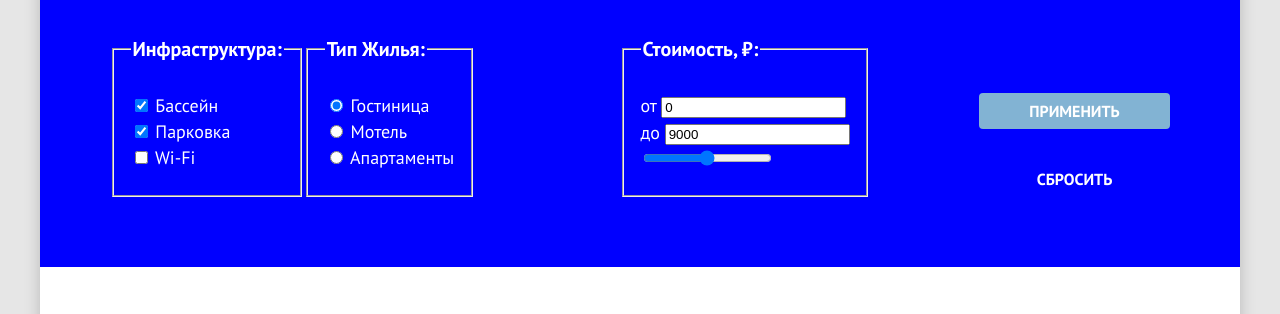
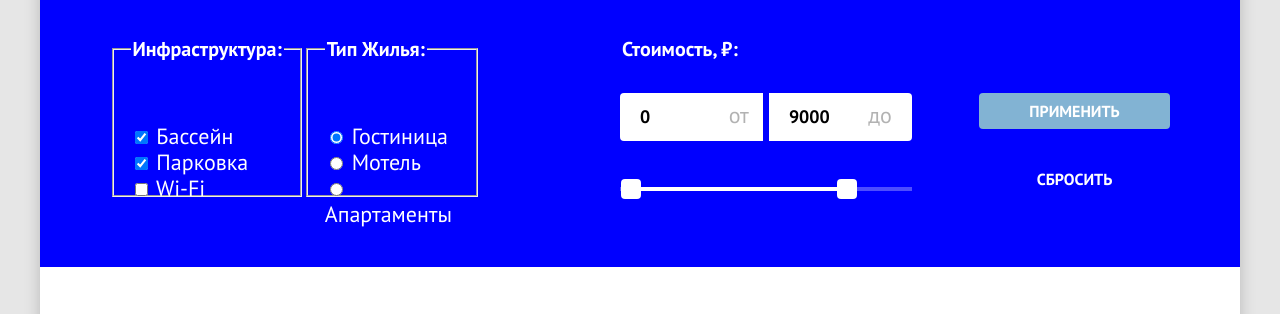
Before and after one commit to htmlacademy-htmlcss/2490327-sedona-40, a plain HTML site: page catalog.html in a window 1280 px wide. Shown: the part 209-523 px from the top of the page. Drawn offline with Linux system fonts and the light colour scheme.

Commit message:
Добавляет стилизацию формы "Стоимость"

```diff
--- a/catalog.html
+++ b/catalog.html
@@ -114,26 +114,28 @@
             <div class="catalog-filter-price-container">
               <fieldset class="catalog-filter-price">
                 <legend class="catalog-filter-title">Стоимость, ₽:</legend>
-                <!-- Довести до ума range -->
-                <ul class="catalog-filter-list">
-                  <li class="catalog-filter-item">
-                    <label class="control">
-                      от
-                      <input class="control-input" type="text" name="from" value="0">
+                <div class="range">
+                  <div class="range-wrapper-inputs">
+                    <label class="catalog-filter-lable">
+                      <span class="range-wrapper-inputs-text">от</span>
+                      <input class="range-input range-input-min" type="number" name="min-price" value="0" placeholder="от">
                     </label>
-                  </li>
-                  <li class="catalog-filter-item">
-                    <label class="control">
-                      до
-                      <input class="control-input" type="text" name="before" value="9000">
+                    <label class="catalog-filter-lable">
+                      <span class="range-wrapper-inputs-text">до</span>
+                      <input class="range-input range-input-max" type="number" name="max-price" value="9000" placeholder="до">
                     </label>
-                  </li>
-                  <li class="catalog-filter-item">
-                    <label class="control">
-                      <input class="control-input" type="range" name="price-range" min="0" max="9000">
-                    </label>
-                  </li>
-                </ul>
+                  </div>
+                  <div class="range-scale">
+                    <div class="range-bar" style="right: 60px; width: 226px;">
+                      <button type="button" class="range-toggle toggle-min">
+                        <span class="visually-hidden">Изменить минимальную цену.</span>
+                      </button>
+                      <button type="button" class="range-toggle toggle-max">
+                        <span class="visually-hidden">Изменить максимальную цену.</span>
+                      </button>
+                    </div>
+                  </div>
+                </div>
               </fieldset>
               <div class="catalog-filter-buttons">
                 <button class="button button-submit" type="submit">Применить</button>
@@ -260,21 +262,26 @@
         <ul class="pagination-list">
           <li>
             <a class="pagination-link pagination-link-current" aria-current="page">1</a>
+            <span class="visually-hidden">Первая страница каталога</span>
           </li>
           <li>
             <a class="pagination-link" href="#">2</a>
+            <span class="visually-hidden">Вторая страница каталога</span>
           </li>
           <li>
             <a class="pagination-link" href="#">3</a>
+            <span class="visually-hidden">Треья страница каталога</span>
           </li>
           <li>
             <a class="pagination-link" href="#">4</a>
+            <span class="visually-hidden">Четвертая страница каталога</span>
           </li>
           <li>
             <a class="pagination-link">...</a>
           </li>
           <li>
             <a class="pagination-link" href="#">10</a>
+            <span class="visually-hidden">Последняя страница каталога</span>
           </li>
         </ul>
       </section>
--- a/styles/styles.css
+++ b/styles/styles.css
@@ -236,7 +236,7 @@ body {
   color: #FFFFFF;
   background-size: 20px 20px;
   background-color: #7DB54F;
-  border-radius: 50%;
+  border-radius: 100vw;
   padding: 5px;
   position: absolute;
   right: 3px;
@@ -507,6 +507,14 @@ body {
   line-height: 24px;
 }
 
+.subscribe-form input:hover {
+  background-color: #E6E6E6;
+}
+
+.subscribe-form input:focus {
+  outline: 3px solid #83B3D3;
+}
+
 .page-foother {
   width: 1200px;
   display: flex;
@@ -712,6 +720,8 @@ body {
   font-size: 20px;
   line-height: 1.2;
   text-transform: capitalize;
+  margin-bottom: 32px;
+  margin-top: 0;
 }
 
 .catalog-filter-list {
@@ -745,9 +755,100 @@ body {
   margin-top: auto;
 }
 
-.control {
+.catalog-filter-price-container fieldset {
+  border: none;
+  padding: 0;
+  margin: 0;
+}
+
+.range-wrapper-inputs {
+  margin-bottom: 46px;
+}
+
+.range-input-min {
+  border-radius: 4px 0 0 4px;
+}
+
+.range-input-max {
+  border-radius: 0 4px 4px 0;
+}
+
+.range-input {
+  position: relative;
+  width: 143px;
+  padding: 12px 20px;
+  font-family: inherit;
   font-size: 18px;
-  line-height: 1.27778;
+  font-weight: 700;
+  line-height: 24px;
+  border: none;
+}
+
+.range-scale {
+  position: relative;
+  height: 4px;
+  background-color: rgba(255, 255, 255, 0.3);
+}
+
+.range-bar {
+  position: absolute;
+  height: 4px;
+  background-color: #FFFFFF;
+}
+
+.range-toggle {
+  position: absolute;
+  width: 20px;
+  height: 20px;
+  background: #FFFFFF;
+  border-radius: 4px;
+  border: none;
+  cursor: pointer;
+}
+
+.range-toggle:hover {
+  box-shadow: 0 4px 10px 0 rgba(0, 0, 0, 0.25);
+}
+
+.range-toggle:focus {
+  box-shadow: 0 4px 10px 0 rgba(0, 0, 0, 0.25);
+  outline: 3px solid #83B3D3;
+  border-radius: 5px;
+}
+
+.range-toggle:active {
+  box-shadow: 0 4px 10px 0 rgba(0, 0, 0, 0.25);
+  outline: 2px solid #83B3D3;
+  border-radius: 5px;
+}
+
+.toggle-min {
+  top: -8px;
+  left: -5px;
+}
+
+.toggle-max {
+  top: -8px;
+  right: -5px;
+}
+
+.catalog-filter-lable {
+  position: relative;
+}
+
+
+.range-input::-webkit-outer-spin-button,
+.range-input::-webkit-inner-spin-button {
+  appearance: none;
+  margin: 0;
+}
+
+.range-input:hover {
+  background-color: #E6E6E6;
+}
+
+.range-input:focus {
+  outline: 3px solid #83B3D3;
 }
 
 .button-reset {
@@ -788,6 +889,15 @@ body {
   font-size: 30px;
   line-height: 1.2;
   text-transform: uppercase;
+}
+
+.range-wrapper-inputs-text {
+  position: absolute;
+  top: 50%;
+  right: 20px;
+  transform: translateY(-50%);
+  color: rgba(0, 0, 0, 0.3);
+  z-index: 1;
 }
 
 .object-list {
@@ -981,8 +1091,6 @@ body {
   background-image: url(../images/catalog-view/arrow.svg);
   background-position: right 20px center;
   background-repeat: no-repeat;
-  -webkit-appearance: none;
-  -moz-appearance: none;
   appearance: none;
   cursor: pointer;
   font-family: PT Sans;
@@ -1068,18 +1176,6 @@ body {
   background-color: #E5E5E5;
 }
 
-.select-control:hover {
-  border: 2px solid #68A2CA;
-}
-
-.select-control:focus {
-  border: 2px solid #68A2CA;
-}
-
-.select-control:disabled {
-  border: 2px solid rgba(0, 0, 0, 0.30);
-}
-
 .button-reset:hover {
   color: rgba(255, 255, 255, 0.6);
 }
```
